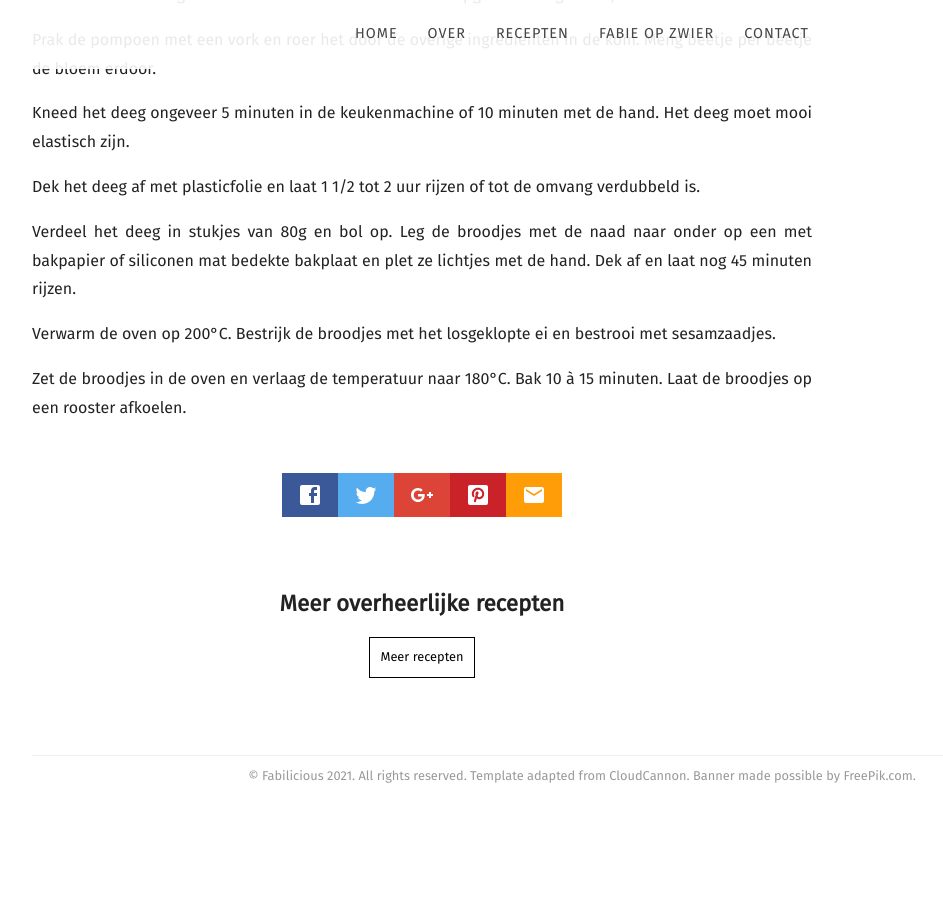
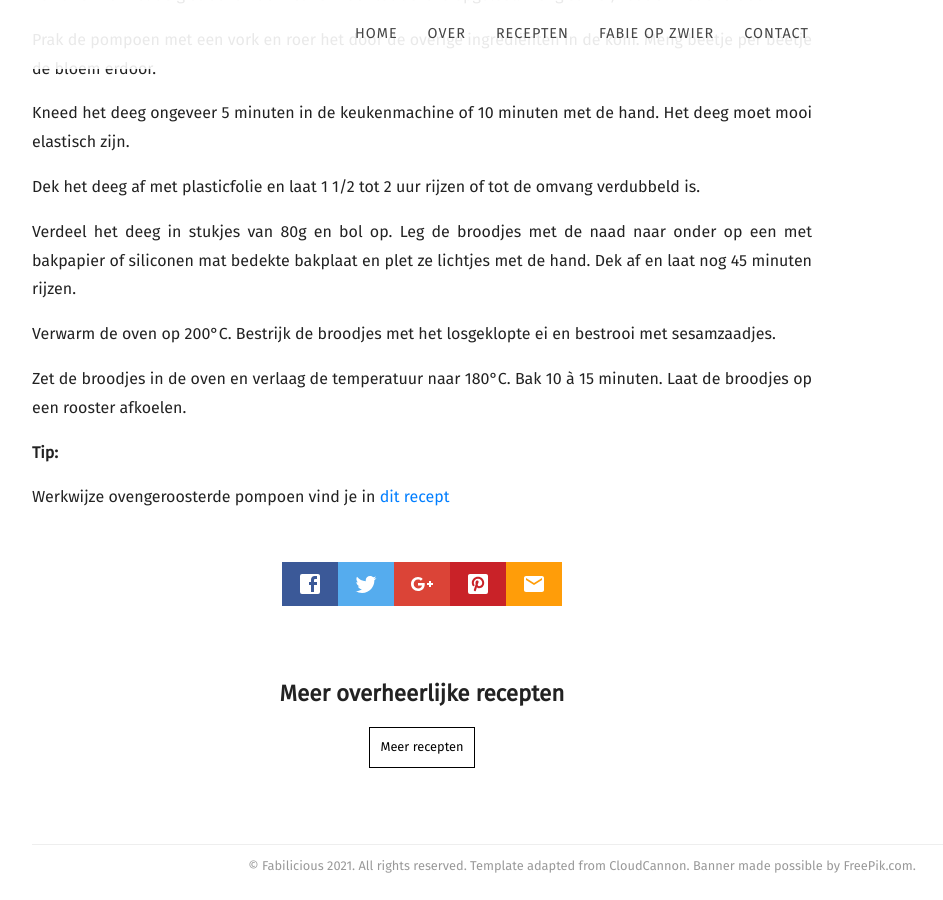
Before and after one commit to fabilicious/fabilicious.github.io, a Jekyll site: the page built from recipes/_posts/2021-01-10-Pompoen buns.md, in a window 1280 px wide and 900 px high, scrolled down 1536 px. Shown: the whole window, without its empty margins (58-1001 px from the left). Built offline with Jekyll 4.4.1, drawn with Linux system fonts in a browser that asks for light colours; nearby versions of some CDN libraries; some web fonts are replaced; before the commit the page ends 2347 px from its top, so only the background shows below that.

Commit message:
Update 2021-01-10-Pompoen buns.md

```diff
--- a/recipes/_posts/2021-01-10-Pompoen buns.md
+++ b/recipes/_posts/2021-01-10-Pompoen buns.md
@@ -44,3 +44,9 @@ Bestrijk de broodjes met het losgeklopte ei en bestrooi met sesamzaadjes.
 Zet de broodjes in de oven en verlaag de temperatuur naar 180°C.
 Bak 10 à 15 minuten.
 Laat de broodjes op een rooster afkoelen.
+
+
+
+<b>Tip: </b>
+
+Werkwijze ovengeroosterde pompoen vind je in [dit recept](https://fabilicious.be/recipes/broodenontbijtgranen/2020/11/17/Pompoenzuurdesembrood_met_rozijnen/)
```
